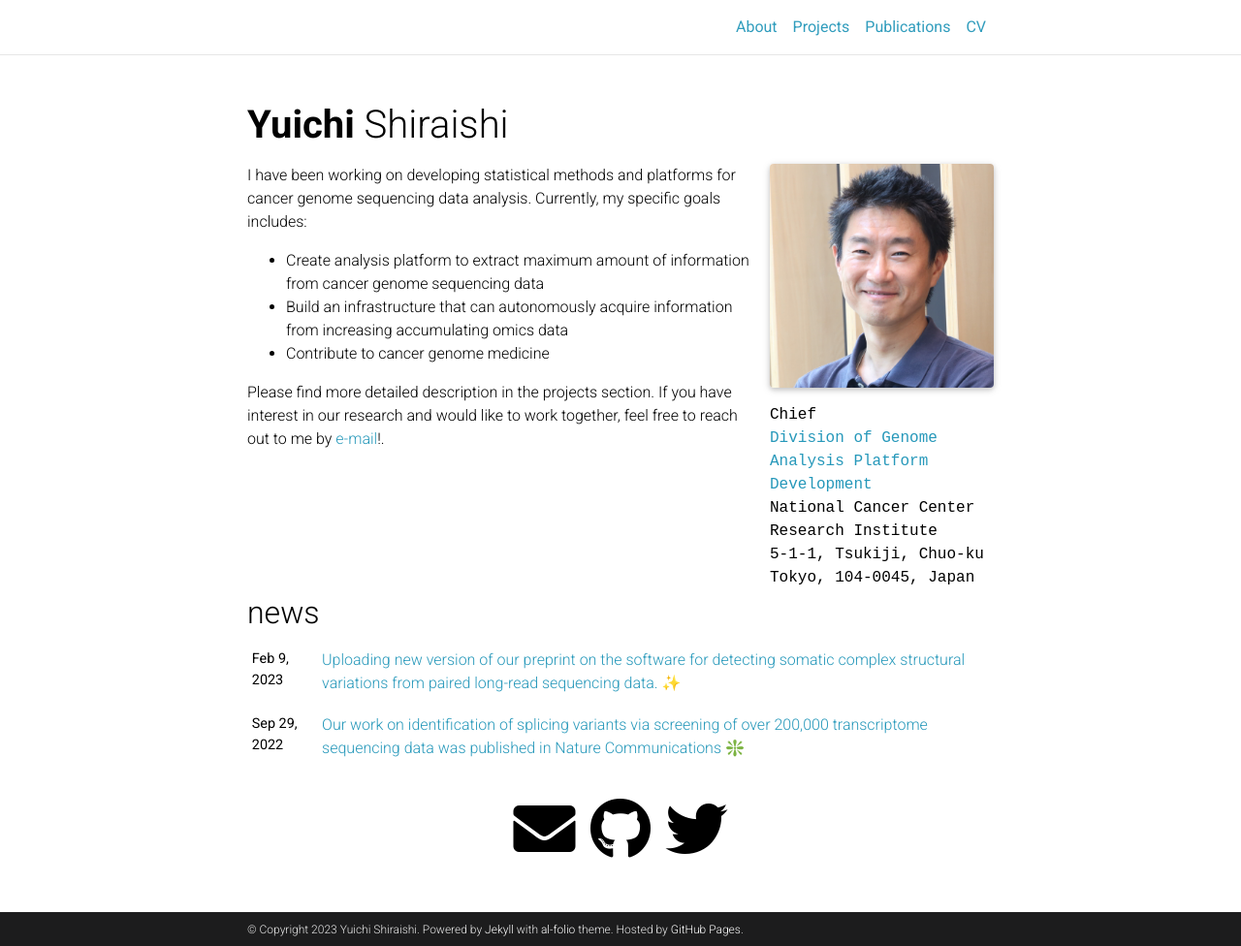
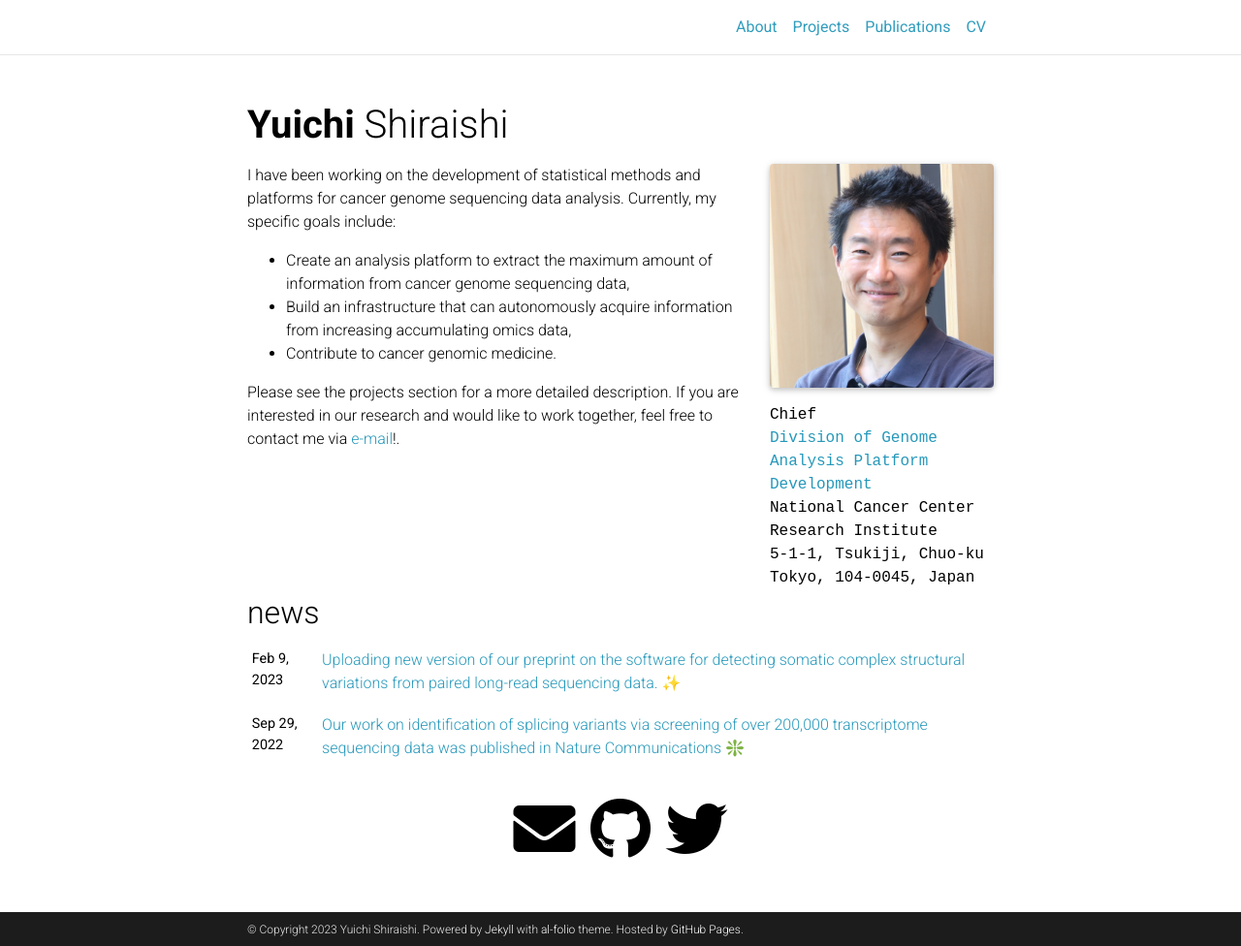
Before and after one commit to friend1ws/friend1ws.github.io, a Jekyll site: the page built from _pages/about.md, in a window 1280 px wide and 976 px high. Shown: the whole window at 97% size. Built offline with Jekyll 4.4.1, drawn with Linux system fonts in a browser that asks for light colours; full-size pictures stand in for the smaller copies a plugin makes; emoji names are drawn with the system emoji font; comment, search, counter and statistics services are not loaded; a style sheet for code colours, icons or effects is not loaded.

Commit message:
modify grammatical errors

```diff
--- a/_pages/about.md
+++ b/_pages/about.md
@@ -20,11 +20,11 @@ selected_papers: false # includes a list of papers marked as "selected={true}"
 social: true  # includes social icons at the bottom of the page
 ---
 
-I have been working on developing statistical methods and platforms for cancer genome sequencing data analysis.
-Currently, my specific goals includes:
-- Create analysis platform to extract maximum amount of information from cancer genome sequencing data
-- Build an infrastructure that can autonomously acquire information from increasing accumulating omics data
-- Contribute to cancer genome medicine
+I have been working on the development of statistical methods and platforms for cancer genome sequencing data analysis.
+Currently, my specific goals include:
+- Create an analysis platform to extract the maximum amount of information from cancer genome sequencing data,
+- Build an infrastructure that can autonomously acquire information from increasing accumulating omics data,
+- Contribute to cancer genomic medicine.
 
-Please find more detailed description in the projects section.
-If you have interest in our research and would like to work together, feel free to reach out to me by [e-mail](mailto:yuishira@ncc.go.jp)!.
+Please see the projects section for a more detailed description.
+If you are interested in our research and would like to work together, feel free to contact me via [e-mail](mailto:yuishira@ncc.go.jp)!.
```
Also changed, not shown: _data/cv.yml (+4 -4 lines).
